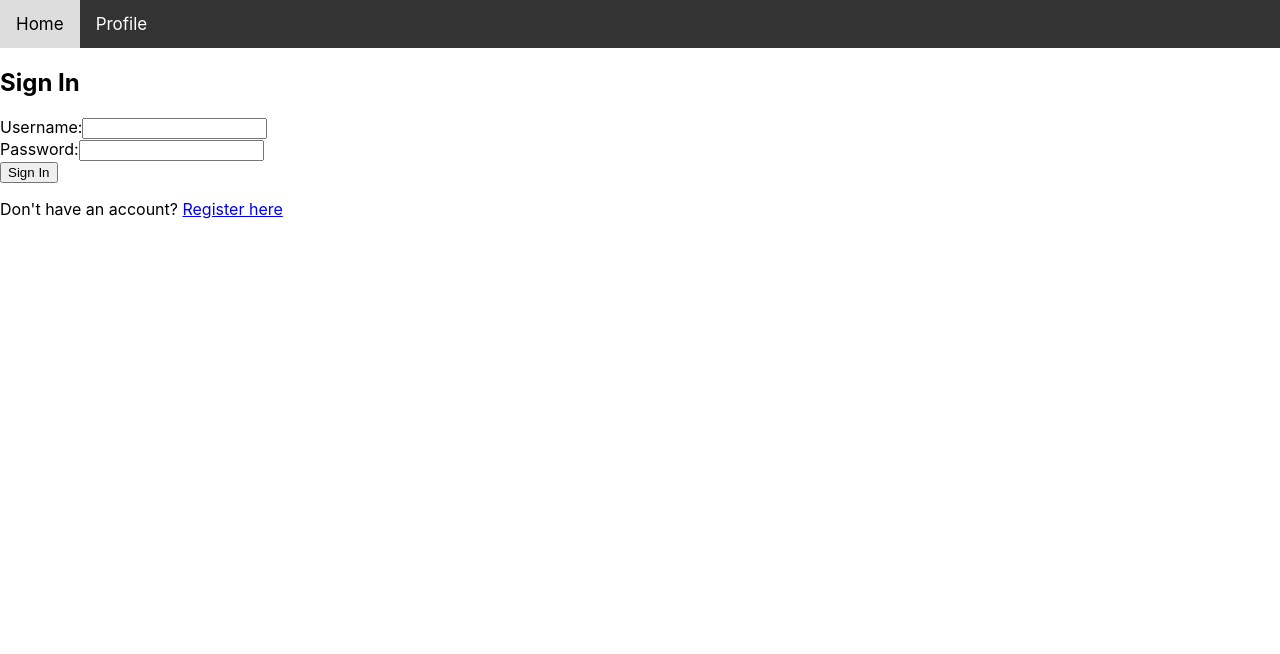
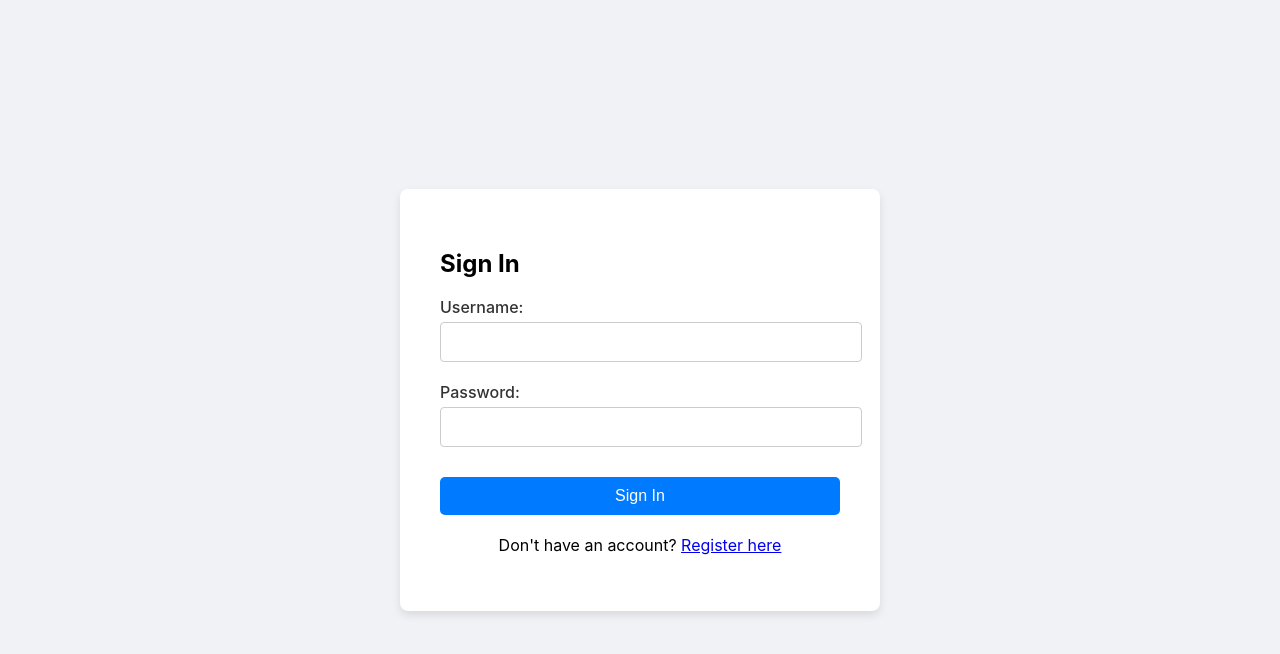
Before and after one commit to nymanka/Comp-523-PRP, a React (Create React App) app in the folder client/: page / in a window 1280 px wide. Shown: the top 654 px of the page. Built offline with nearby package versions, Linux system fonts and the light colour scheme.

Commit message:
Updated UI by adding css files for pages. Also added authcontext code to allow for context to be saved depending on the user logged in. Adjusted other code to account for this.

```diff
--- a/client/src/App.js
+++ b/client/src/App.js
@@ -6,53 +6,42 @@ import SignIn from './SignIn';
 import Register from './Register';
 import { NavLink } from 'react-router-dom';
 import './Navbar.css';
-import {
-  BrowserRouter as Router,
-  Routes,
-  Route,
-} from "react-router-dom";
+import { BrowserRouter as Router, Routes, Route } from 'react-router-dom';
+import { AuthProvider, useAuth } from './AuthContext'; // Ensure this path is correct
+import bannerImage from './images/banner.jpg';
 
+function Navigation() {
+  const { isAuthenticated } = useAuth();
 
+  if (!isAuthenticated) {
+    return null;
+  }
+
+  return (
+    <div className="navbar-container"> {/* This container wraps both the banner and navigation links */}
+      <div className="banner-image" style={{ backgroundImage: `url(${bannerImage})` }}></div> {/* Inline style for the banner image */}
+      <div className="nav-links"> {/* Navigation links container */}
+        <NavLink to="/home" activeClassName="active">Home</NavLink>
+        <NavLink to="/profile" activeClassName="active">Profile</NavLink>
+        {/* Include other links as needed */}
+      </div>
+    </div>
+  );
+}
 
 function App() {
   return (
-      <>
-          {/* This is the alias of BrowserRouter i.e. Router */}
-          <Router>
-          <nav>
-            <NavLink to="/home" activeClassName="active">Home</NavLink>
-            <NavLink to="/profile" activeClassName="active">Profile</NavLink>
-          </nav>
-              <Routes>
-                  {/* */}
-                  <Route
-                      exact
-                      path="/"
-                      element={<SignIn />}
-                  />
-
-                  {/* */}
-                  <Route
-                      path="/register"
-                      element={<Register />}
-                  />
-
-                  {/* */}
-                  <Route
-                      exact
-                      path="/home"
-                      element={<Home />}
-                  />
-
-                  {/* */}
-                  <Route
-                      path="/profile"
-                      element={<Profile />}
-                  />
-
-              </Routes>
-          </Router>
-      </>
+    <AuthProvider>
+      <Router>
+        <Navigation />
+        <Routes>
+          <Route exact path="/" element={<SignIn />} />
+          <Route path="/register" element={<Register />} />
+          <Route exact path="/home" element={<Home />} />
+          <Route path="/profile" element={<Profile />} />
+        </Routes>
+      </Router>
+    </AuthProvider>
   );
 }
 
--- /dev/null
+++ b/client/src/Home.css
@@ -0,0 +1,52 @@
+/* Home.css */
+.home-container {
+    display: flex;
+    justify-content: space-around;
+    padding: 20px;
+    max-width: 1200px;
+    margin: auto;
+  }
+
+  .notifications-container,
+  .calendar-container {
+    flex: 1;
+    margin: 10px;
+    padding: 20px;
+    background-color: #fff;
+    border-radius: 10px;
+    box-shadow: 0 4px 6px rgba(0,0,0,0.1);
+  }
+
+  .notifications-container {
+    margin-right: 20px; /* Adjust space between notifications and calendar */
+  }
+
+  .calendar-container .react-calendar {
+    border: none;
+    max-width: 100%;
+    background: transparent;
+  }
+
+  .react-calendar__navigation button {
+    background-color: #f0f0f0;
+    color: #333;
+    min-width: 44px;
+    margin: 0 10px;
+    border: none;
+    border-radius: 5px;
+  }
+
+  .react-calendar__month-view__weekdays {
+    text-align: center;
+    color: #666;
+  }
+
+  .react-calendar__tile:enabled:hover,
+  .react-calendar__tile:enabled:focus {
+    background: #e0e0e0;
+  }
+
+  .react-calendar__tile--active {
+    background: #007bff;
+    color: white;
+  }
--- a/client/src/Home.js
+++ b/client/src/Home.js
@@ -1,15 +1,16 @@
 import React from 'react';
-import Calendar from 'react-calendar'; // Import only if you're using react-calendar
-import 'react-calendar/dist/Calendar.css'; // Default styling
+import Calendar from 'react-calendar';
+import 'react-calendar/dist/Calendar.css';
+import './Home.css'; // Import the CSS here
 
 const Home = () => {
   return (
-    <div style={{ display: 'flex', justifyContent: 'space-between' }}>
-      <div>
+    <div className="home-container">
+      <div className="notifications-container">
         <h2>Notifications</h2>
         {/* Notification list goes here */}
       </div>
-      <div>
+      <div className="calendar-container">
         <Calendar /> {/* Render Calendar */}
       </div>
     </div>
--- a/client/src/Navbar.css
+++ b/client/src/Navbar.css
@@ -1,25 +1,36 @@
 /* Navbar.css */
-nav {
-    background-color: #333;
-    overflow: hidden;
-  }
+.navbar-container {
+  display: flex;
+  flex-direction: column;
+  align-items: center;
+  width: 100%;
+}
 
-  nav a {
-    float: left;
-    display: block;
-    color: white;
-    text-align: center;
-    padding: 14px 16px;
-    text-decoration: none;
-    font-size: 17px;
-  }
+.banner-image {
+  width: 100%;
+  height: 200px; /* Adjust based on your banner image */
+  background-image: url('./images/banner.jpg'); /* Update with your image path */
+  background-size: cover;
+  background-position: center;
+}
 
-  nav a:hover {
-    background-color: #ddd;
-    color: black;
-  }
+.nav-links {
+  width: 100%;
+  display: flex;
+  justify-content: center;
+  padding: 10px 0;
+  background: #333; /* Dark background for the navbar */
+}
 
-  nav a.active {
-    background-color: #04AA6D;
-    color: white;
-  }
+.nav-links a {
+  color: white;
+  text-decoration: none;
+  margin: 0 15px;
+  padding: 10px;
+  border-radius: 5px;
+}
+
+.nav-links a.active,
+.nav-links a:hover {
+  background: #007bff; /* Highlight for active or hovered links */
+}
--- a/client/src/Profile.css
+++ b/client/src/Profile.css
@@ -1,13 +1,57 @@
 /* Profile.css */
+.profile-container {
+  max-width: 800px;
+  margin: 40px auto;
+  padding: 20px;
+  background: #FFFFFF;
+  border-radius: 8px;
+  box-shadow: 0 4px 6px rgba(0, 0, 0, 0.1);
+}
 
-.profile-container {
-    margin: 20px;
-  }
+.profile-header {
+  border-bottom: 2px solid #EEEEEE;
+  padding-bottom: 10px;
+  margin-bottom: 20px;
+}
 
-  .profile-container h2 {
-    margin-top: 20px;
-  }
+.user-info, .file-upload-container {
+  margin-bottom: 20px;
+}
 
-  .upload-section {
-    margin-top: 20px;
-  }
+.user-info h2, .file-upload-container h2 {
+  color: #333;
+  margin-bottom: 15px;
+}
+
+.user-info p {
+  font-size: 16px;
+  line-height: 1.6;
+  color: #666;
+}
+
+.file-upload-container {
+  border-top: 2px solid #EEEEEE;
+  padding-top: 20px;
+}
+
+input[type="file"] {
+  border: 1px solid #DDD;
+  display: block;
+  padding: 10px;
+  margin-bottom: 10px;
+}
+
+button {
+  background-color: #007BFF;
+  color: white;
+  border: none;
+  padding: 10px 20px;
+  font-size: 16px;
+  border-radius: 5px;
+  cursor: pointer;
+  transition: background-color 0.3s ease;
+}
+
+button:hover {
+  background-color: #0056b3;
+}
--- /dev/null
+++ b/client/src/Register.css
@@ -0,0 +1,69 @@
+/* Register.css */
+.register-container {
+    max-width: 800px;
+    margin: 40px auto;
+    padding: 20px;
+    background: #FFFFFF;
+    border-radius: 8px;
+    box-shadow: 0 4px 6px rgba(0, 0, 0, 0.1);
+  }
+
+  .register-form {
+    display: flex;
+    flex-direction: column;
+  }
+
+  .form-group {
+    margin-bottom: 20px;
+  }
+
+  .form-label {
+    margin-bottom: 5px;
+    font-size: 16px;
+    color: #333;
+  }
+
+  .form-input,
+  .form-select {
+    padding: 10px;
+    font-size: 16px;
+    border: 1px solid #ccc;
+    border-radius: 4px;
+    width: 100%;
+  }
+
+  .form-input:focus,
+  .form-select:focus {
+    border-color: #007bff;
+    outline: none;
+  }
+
+  .form-radio-group {
+    display: flex;
+    align-items: center;
+    margin-bottom: 5px;
+  }
+
+  .form-radio-input {
+    margin-right: 10px;
+  }
+
+  .form-button {
+    background-color: #007BFF;
+    color: white;
+    padding: 10px 20px;
+    border: none;
+    border-radius: 5px;
+    font-size: 16px;
+    cursor: pointer;
+    transition: background-color 0.3s;
+  }
+
+  .form-button:hover {
+    background-color: #0056b3;
+  }
+
+  .error-message {
+    color: red;
+    margin-top: 10px;
+  }
--- a/client/src/Register.js
+++ b/client/src/Register.js
@@ -1,6 +1,8 @@
 import React, { useState } from 'react';
 import axios from 'axios';
 import { useNavigate } from 'react-router-dom';
+import { useAuth } from './AuthContext';
+import './Register.css'; // Import the CSS here
 
 function Register() {
   const [username, setUsername] = useState('');
@@ -10,6 +12,7 @@ function Register() {
   const [semester, setSemester] = useState('Spring 2024'); // Default value
   const [errorMessage, setErrorMessage] = useState('');
   const navigate = useNavigate();
+  const { login } = useAuth();
 
 
   const handleSubmit = async (event) => {
@@ -28,6 +31,7 @@ function Register() {
       const response = await axios.post('http://localhost:5000/register', userData);
       console.log('User registered:', response.data);
       // Handle success
+       login(userData);
       navigate('/home');
     } catch (error) {
       if (error.response && error.response.status === 400) {
@@ -39,9 +43,9 @@ function Register() {
   };
 
   return (
-    <div>
+    <div className='register-container'>
       <h2>Register</h2>
-      <form onSubmit={handleSubmit}>
+      <form onSubmit={handleSubmit} className="register-form">
         <div>
           <label>Username:</label>
           <input type="text" value={username} onChange={(e) => setUsername(e.target.value)} required />
@@ -79,7 +83,7 @@ function Register() {
           </select>
         </div>
         <button type="submit">Register</button>
-        {errorMessage && <div style={{ color: 'red' }}>{errorMessage}</div>}
+        {errorMessage && <div className="error-message">{errorMessage}</div>}
       </form>
     </div>
   );
--- /dev/null
+++ b/client/src/SignIn.css
@@ -0,0 +1,63 @@
+/* SignIn.css */
+.sign-in-container {
+    display: flex;
+    justify-content: center;
+    align-items: center;
+    height: 100vh;
+    background-color: #f0f2f5;
+  }
+
+  .form-container {
+    padding: 40px;
+    background-color: white;
+    border-radius: 8px;
+    box-shadow: 0 4px 8px rgba(0, 0, 0, 0.1);
+    width: 100%;
+    max-width: 400px;
+  }
+
+  .form-group {
+    margin-bottom: 20px;
+  }
+
+  .form-label {
+    display: block;
+    margin-bottom: 5px;
+    color: #333;
+    font-weight: 500;
+  }
+
+  .form-input {
+    width: 100%;
+    padding: 10px;
+    border: 1px solid #ccc;
+    border-radius: 4px;
+    font-size: 16px;
+  }
+
+  .form-input:focus {
+    outline: none;
+    border-color: #007bff;
+  }
+
+  .form-button {
+    width: 100%;
+    padding: 10px;
+    background-color: #007bff;
+    color: white;
+    border: none;
+    border-radius: 4px;
+    font-size: 16px;
+    cursor: pointer;
+    margin-top: 10px;
+  }
+
+  .form-button:hover {
+    background-color: #0056b3;
+  }
+
+  .link-text {
+    display: block;
+    text-align: center;
+    margin-top: 20px;
+  }
--- a/client/src/SignIn.js
+++ b/client/src/SignIn.js
@@ -1,6 +1,9 @@
+import './SignIn.css';
 import React, { useState } from 'react';
 import axios from 'axios';
 import { Link, useNavigate } from 'react-router-dom';
+import { useAuth } from './AuthContext';
+
 
 
 function SignIn() {
@@ -8,6 +11,7 @@ function SignIn() {
   const [password, setPassword] = useState('');
   const [errorMessage, setErrorMessage] = useState('');
   const navigate = useNavigate();
+  const { login } = useAuth();
 
   const handleSubmit = async (event) => {
     event.preventDefault();
@@ -16,8 +20,8 @@ function SignIn() {
     try {
       // Replace URL with your actual backend endpoint
       const response = await axios.post('http://localhost:5000/signin', { username, password });
-      console.log(response.data);
       // TODO: Handle login success
+      login(response.data);
       navigate('/home');
     } catch (error) {
       if (error.response && error.response.status === 401) {
@@ -31,28 +35,25 @@ function SignIn() {
   };
 
   return (
-    <div>
+    <div className="sign-in-container"> {/* Use container class for overall styling */}
+      <div className="form-container"> {/* Use form container class for the form area */}
         <h2>Sign In</h2>
-      <form onSubmit={handleSubmit}>
-        <div>
-          <label>Username:</label>
-          <input type="text" value={username} onChange={(e) => setUsername(e.target.value)} required />
+        {errorMessage && <div style={{ color: 'red' }}>{errorMessage}</div>}
+        <form onSubmit={handleSubmit} className="sign-in-form"> {/* Add a class if specific form styling is needed */}
+          <div className="form-group">
+            <label className="form-label">Username:</label>
+            <input type="text" className="form-input" value={username} onChange={(e) => setUsername(e.target.value)} required />
           </div>
-        <div>
-          <label>Password:</label>
-          <input type="password" value={password} onChange={(e) => setPassword(e.target.value)} required />
+          <div className="form-group">
+            <label className="form-label">Password:</label>
+            <input type="password" className="form-input" value={password} onChange={(e) => setPassword(e.target.value)} required />
           </div>
-        <button type="submit">Sign In</button>
-      </form>
-      <p>
+          <button type="submit" className="form-button">Sign In</button>
+          <p className="link-text">
             Don't have an account? <Link to="/register">Register here</Link>
           </p>
-
-      {errorMessage && <div style={{ color: 'red' }}>{errorMessage}</div>}
-      <form onSubmit={handleSubmit}>
-
         </form>
-      {/* Registration link */}
+      </div>
     </div>
   );
 }
```
Also changed, not shown: client/src/AuthContext.js (+7 -4 lines), client/src/Profile.js (+16 -15 lines), client/src/images/banner.jpg (added), 1 other file (tests, documents, lock files or other folders). Lines whose indentation alone changed are shown as unchanged.
